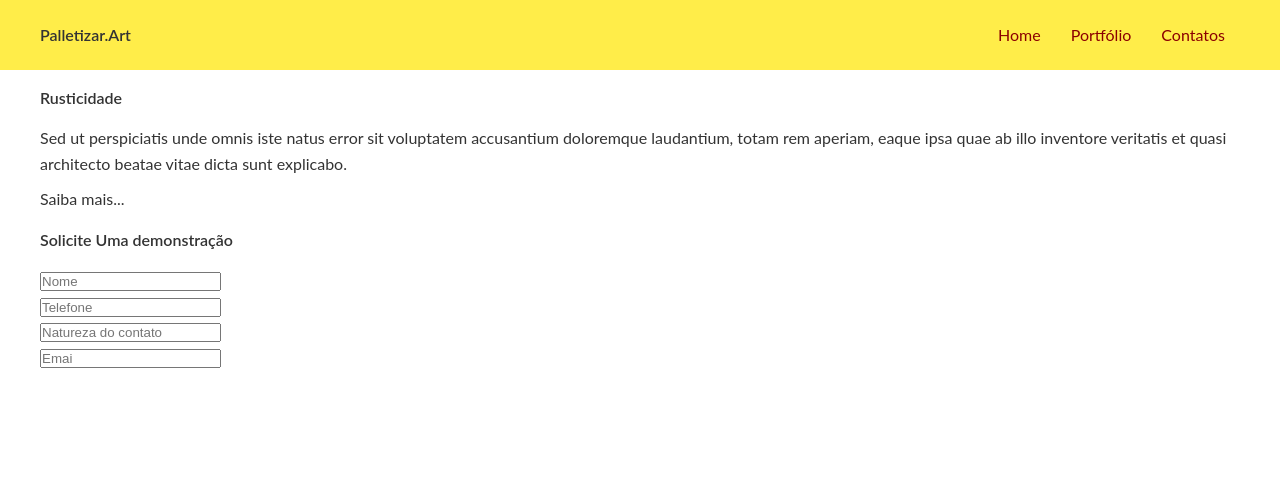
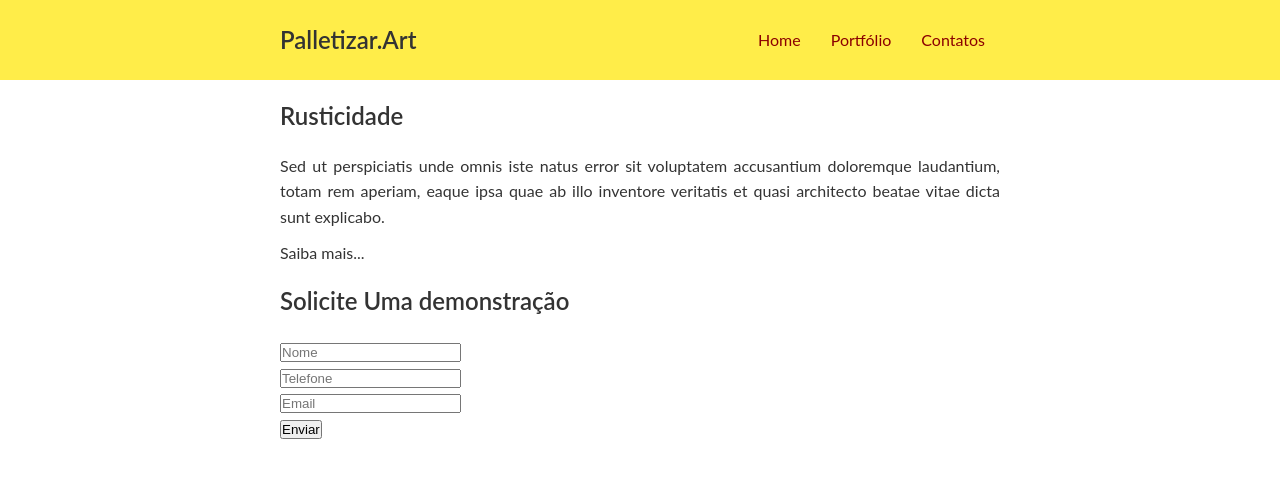
Before and after one commit to PedrozaEu/LandingPage, a plain HTML site: page Index.html in a window 1280 px wide. Drawn offline with Linux system fonts and the light colour scheme.

Commit message:
Inserção do Showcase

```diff
--- a/CSS/Style.css
+++ b/CSS/Style.css
@@ -68,6 +68,7 @@ a{
 }
 
 h1, h2{
+	font-size: x-large;
 	font-weight: 600;
 	line-height: 2.2;
 	margin: 10px 0;
@@ -75,6 +76,7 @@ h1, h2{
 
 p{
 	margin: 10px 0;
+	text-align:justify;
 }
 
 img{
@@ -83,7 +85,7 @@ img{
 
 .navbar{
 	background-color: rgb(255, 237, 73);
-	height: 70px;
+	height: 80px;
 }
 
 .navbar ul{
@@ -106,7 +108,7 @@ img{
 
 .container{
 	overflow: auto;
-	max-width: 1000;
+	max-width: 800px;
 	margin: 0 auto;
 	padding: 0 40px;
 }
--- a/Index.html
+++ b/Index.html
@@ -38,17 +38,16 @@
                 <h2>Solicite Uma demonstração</h2>
                 <form>
                     <div class="form-control">
-                        <input type="text" nome="Nome" placeholder="Nome">
+                        <input type="text" nome="Nome" placeholder="Nome" required>
                     </div>
                     <div class="form-control">
-                        <input type="text" nome="Telefone" placeholder="Telefone">
+                        <input type="text" nome="Telefone" placeholder="Telefone" required>
                     </div>
                     <div class="form-control">
-                        <input type="text" nome="Natureza do contato" placeholder="Natureza do contato">
+                        <input type="text" nome="Email" placeholder="Email" required>
                     </div>
-                    <div class="form-control">
-                        <input type="text" nome="Email" placeholder="Emai">
-                    </div>
+
+                    <input type="submit" value="Enviar" class="btn btn-primary">
                 </form>
             </div>
         </div>
```
